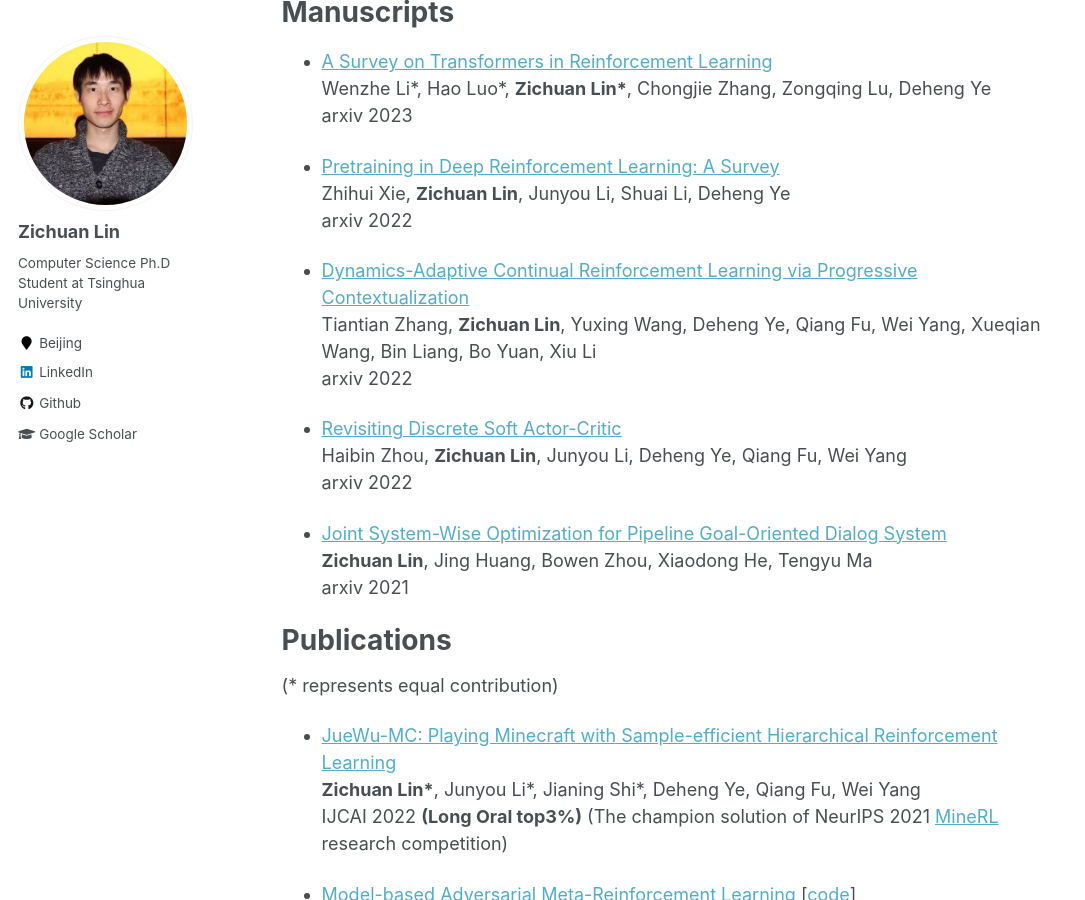
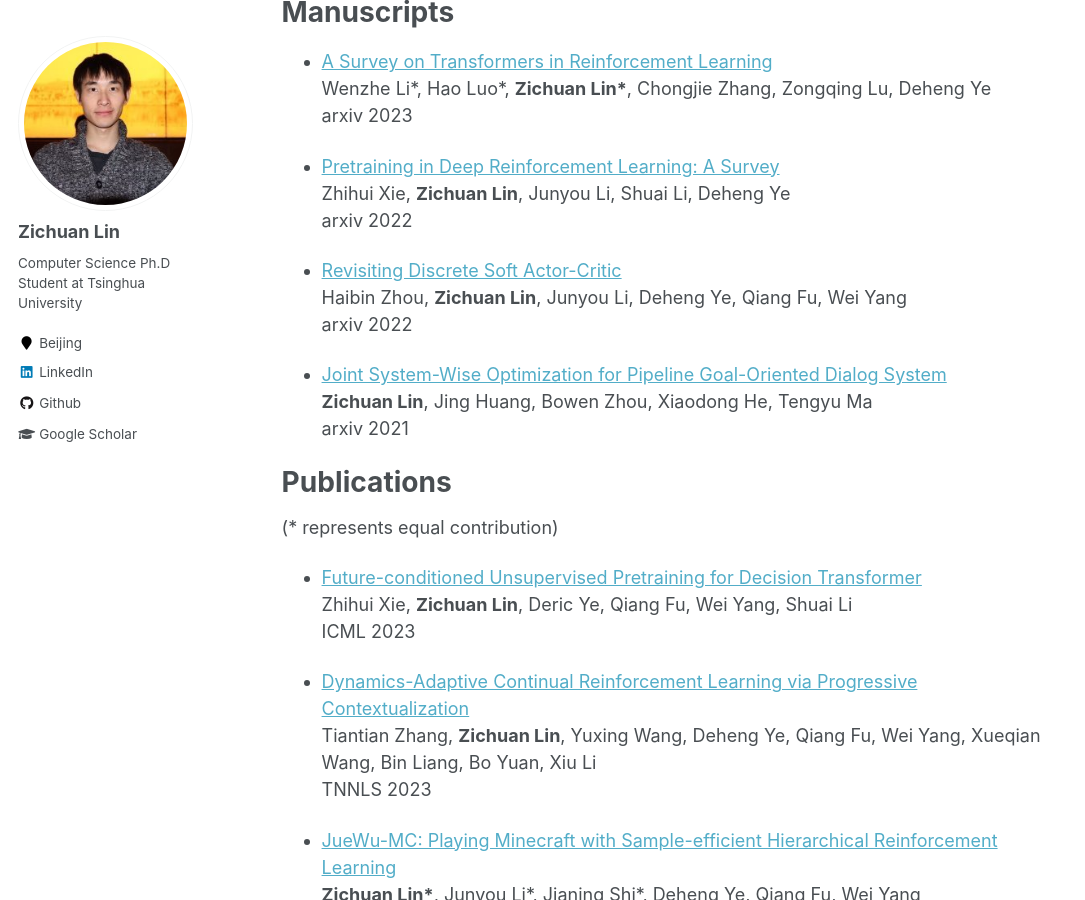
Before and after one commit to LinZichuan/linzichuan.github.io, a Jekyll site: the page built from _pages/about.md, in a window 1280 px wide and 900 px high, scrolled down 585 px. Shown: the whole window, without its empty margins (0-1085 px from the left). Built offline with Jekyll 4.4.1, drawn with Linux system fonts in a browser that asks for light colours; formulas are drawn with MathJax 3.

Commit message:
Update about.md

```diff
--- a/_pages/about.md
+++ b/_pages/about.md
@@ -25,10 +25,6 @@ arxiv 2023
 Zhihui Xie, **Zichuan Lin**, Junyou Li, Shuai Li, Deheng Ye <br>
 arxiv 2022
 
-- [Dynamics-Adaptive Continual Reinforcement Learning via Progressive Contextualization](https://arxiv.org/abs/2209.00347) <br>
-Tiantian Zhang, **Zichuan Lin**, Yuxing Wang, Deheng Ye, Qiang Fu, Wei Yang, Xueqian Wang, Bin Liang, Bo Yuan, Xiu Li <br>
-arxiv 2022
-
 - [Revisiting Discrete Soft Actor-Critic](https://arxiv.org/abs/2209.10081) <br>
 Haibin Zhou, **Zichuan Lin**, Junyou Li, Deheng Ye, Qiang Fu, Wei Yang <br>
 arxiv 2022
@@ -40,6 +36,14 @@ arxiv 2021
 Publications
 ======
 (* represents equal contribution)
+- [Future-conditioned Unsupervised Pretraining for Decision Transformer](https://arxiv.org/abs/2305.16683) <br>
+Zhihui Xie, **Zichuan Lin**, Deric Ye, Qiang Fu, Wei Yang, Shuai Li <br>
+ICML 2023
+
+- [Dynamics-Adaptive Continual Reinforcement Learning via Progressive Contextualization](https://arxiv.org/abs/2209.00347) <br>
+Tiantian Zhang, **Zichuan Lin**, Yuxing Wang, Deheng Ye, Qiang Fu, Wei Yang, Xueqian Wang, Bin Liang, Bo Yuan, Xiu Li <br>
+TNNLS 2023
+
 - [JueWu-MC: Playing Minecraft with Sample-efficient Hierarchical Reinforcement Learning](https://arxiv.org/abs/2112.04907) <br>
 **Zichuan Lin\***, Junyou Li\*, Jianing Shi\*, Deheng Ye, Qiang Fu, Wei Yang <br>
 IJCAI 2022 **(Long Oral top3%)**
```
